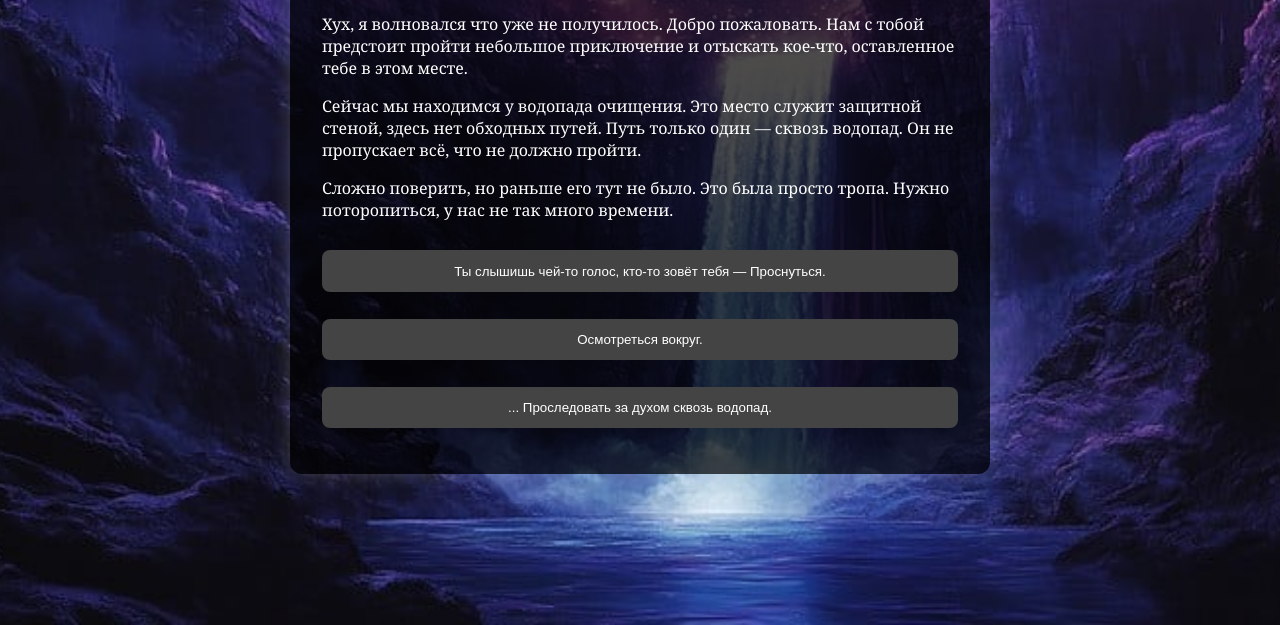
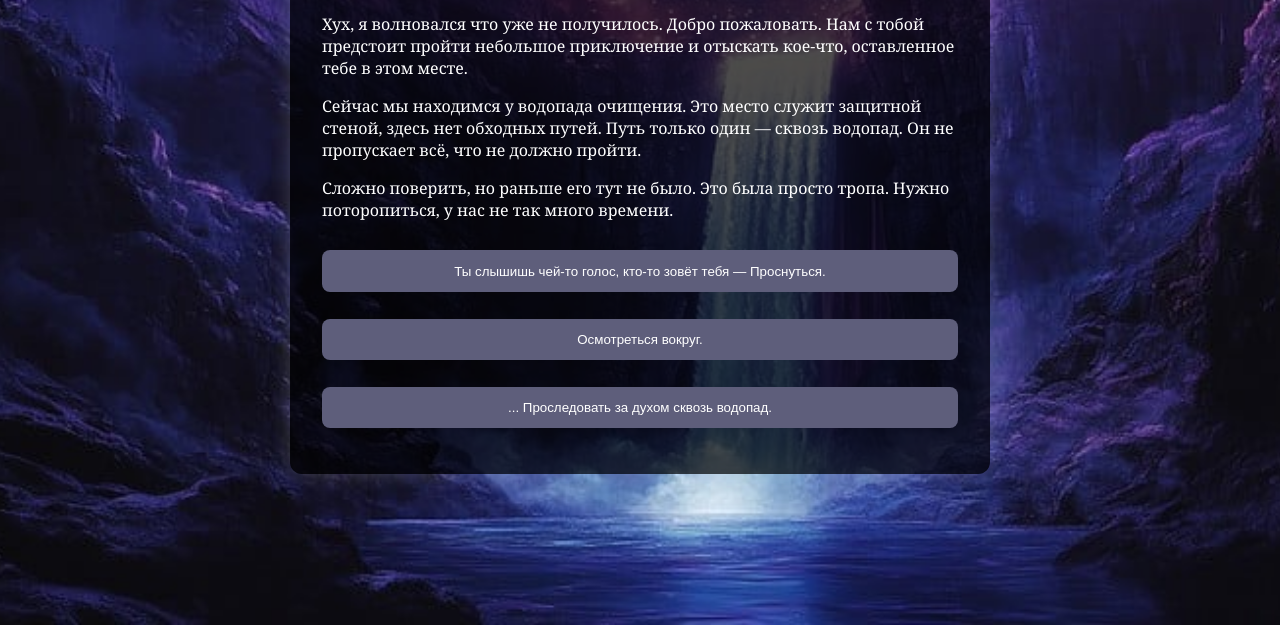
Before and after one commit to Wishediwish/Wish, a plain HTML site: page index.html in a window 1280 px wide. Shown: the part 175-800 px from the top of the page. Drawn offline with Linux system fonts and the light colour scheme.

Commit message:
Add files via upload

```diff
--- a/index.html
+++ b/index.html
@@ -1,7 +1,8 @@
+
 <!DOCTYPE html>
 <html lang="ru">
 <head>
-  <meta charset="UTF-8" />
+  <meta charset="UTF-8">
   <title>Путь Итами</title>
   <style>
     body {
@@ -36,7 +37,7 @@
     }
     button {
       margin: 1em 0;
-      background: #444;
+      background: #5e5e7b;
       border: none;
       padding: 1em;
       color: white;
@@ -46,7 +47,7 @@
       transition: 0.3s;
     }
     button:hover {
-      background: #666;
+      background: #8c8ca6;
     }
     .quiz {
       margin-top: 1em;
@@ -57,6 +58,7 @@
     .quiz button {
       width: auto;
       margin-right: 0.5em;
+      margin-bottom: 0.5em;
     }
   </style>
 </head>
@@ -65,40 +67,38 @@
   <script src="scenes.js"></script>
   <script>
     let currentSceneIndex = 0;
+    const scenes = window.scenes;
 
     function showScene(index) {
       const scene = scenes[index];
       const container = document.getElementById('game-container');
       document.body.style.backgroundImage = scene.background ? `url('${scene.background}')` : 'none';
 
-      let html = `<div class="screen active"><div class="container">`;
+      let html = '<div class="screen active"><div class="container">';
       if (scene.title) {
-        html += `<h1>${scene.title}</h1>`;
+        html += '<h1>' + scene.title + '</h1>';
       }
+      scene.messages.forEach(message => {
+        html += '<p>' + message + '</p>';
+      });
 
-      if (scene.messages) {
-        scene.messages.forEach(msg => {
-          html += `<p>${msg}</p>`;
+      if (scene.quiz) {
+        scene.quiz.forEach((question, qIndex) => {
+          html += '<div class="quiz"><p><strong>Вопрос ' + (qIndex + 1) + ':</strong> ' + question.q + '</p>';
+          question.options.forEach((opt, oIndex) => {
+            html += `<button onclick="handleAnswer(${index}, ${qIndex}, ${oIndex})">${opt}</button>`;
+          });
+          html += '</div>';
         });
       }
 
       if (scene.actions) {
-        scene.actions.forEach(choice => {
-          html += `<button onclick="showScene(${choice.nextScene})">${choice.text}</button>`;
+        scene.actions.forEach(action => {
+          html += `<button onclick="showScene(${action.nextScene})">${action.text}</button>`;
         });
       }
 
-      if (scene.quiz) {
-        scene.quiz.forEach((question, qIndex) => {
-          html += `<div class="quiz"><p><strong>Вопрос ${qIndex + 1}:</strong> ${question.question}</p>`;
-          question.options.forEach((opt, oIndex) => {
-            html += `<button onclick="handleAnswer(${index}, ${qIndex}, ${oIndex})">${opt}</button>`;
-          });
-          html += `</div>`;
-        });
-      }
-
-      html += `</div></div>`;
+      html += '</div></div>';
       container.innerHTML = html;
     }
 
@@ -106,14 +106,17 @@
       const scene = scenes[sceneIndex];
       const question = scene.quiz[questionIndex];
       const correct = question.correct;
+      const container = document.getElementById('game-container');
 
-      const container = document.getElementById('game-container');
       let result = '';
-
-      if (optionIndex === correct) {
-        result = '<p>Верно!</p>';
+      if (Array.isArray(correct)) {
+        result = correct[optionIndex]
+          ? '<p>Верно!</p>'
+          : '<p>Неверно, попробуй снова.</p>';
       } else {
-        result = '<p>Неверно, попробуй снова.</p>';
+        result = optionIndex === correct
+          ? '<p>Верно!</p>'
+          : '<p>Неверно, попробуй снова.</p>';
       }
 
       result += `<button onclick="showScene(${sceneIndex + 1})">Продолжить</button>`;
--- a/scenes.js
+++ b/scenes.js
@@ -1,3 +1,4 @@
+
 window.scenes = [
   {
     id: 1,
@@ -27,5 +28,29 @@ window.scenes = [
       { text: "Ступить на воду и попытаться коснуться звезды.", nextScene: 21 },
       { text: "Следовать дальше по пути к Замку.", nextScene: 22 }
     ]
+  },
+  {
+    id: 21,
+    title: "Отражение Звезды",
+    background: "backgrounds/starfield.jpg",
+    messages: [
+      "Ступив аккуратно на поверхность воды, немного пошатнувшись ты понимаешь, что вода тебя держит. Коснувшись звезды, ты понимаешь, что это искреннее желание Вишеда прожить всю жизнь с человеком по имени Итами.",
+      "Звезда начинает светиться сильнее и перемещается дальше по небу.",
+      "Дух: Удивительно... Пойдём дальше. В будущем ты сможешь вернуться и всё рассмотреть."
+    ],
+    actions: [
+      { text: "Продолжить путь к замку.", nextScene: 3 }
+    ]
+  },
+  {
+    id: 22,
+    title: "Следующий шаг",
+    background: "backgrounds/starfield.jpg",
+    messages: [
+      "Дух: Удивительно, но кажется это была твоя звезда. Пойдём дальше, у нас не так много времени."
+    ],
+    actions: [
+      { text: "Продолжить путь к замку.", nextScene: 3 }
+    ]
   }
 ];
```
